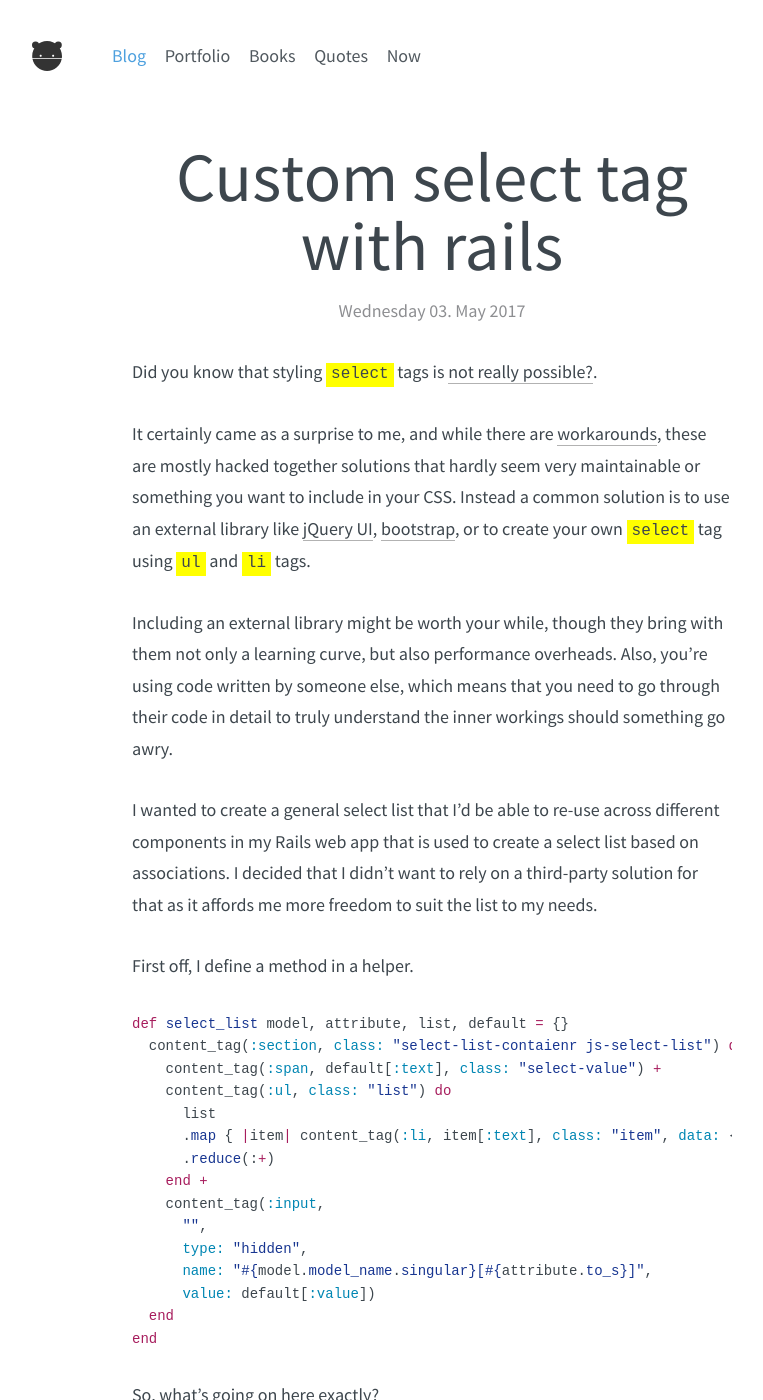
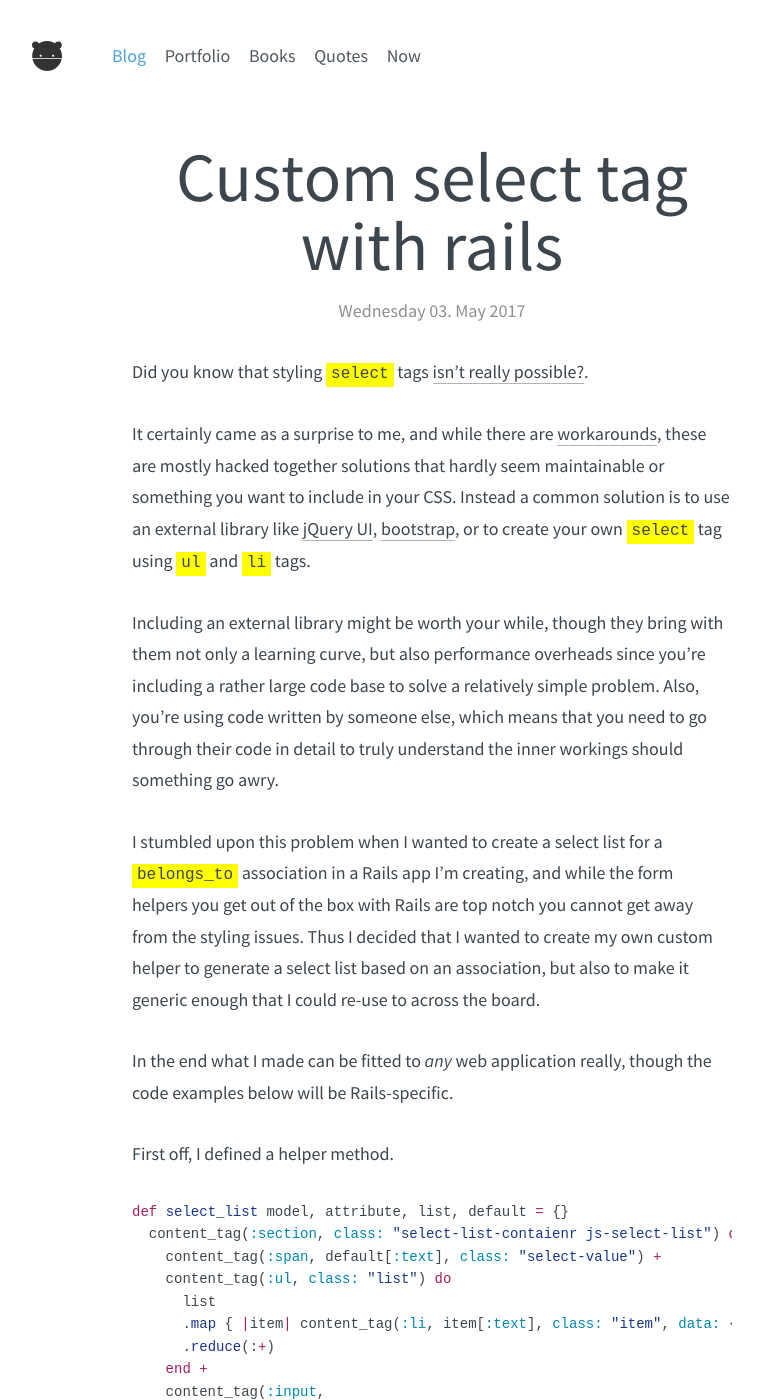
Before and after one commit to nicohvi/nicohvi.github.io, a Jekyll site: the page built from _posts/2017-05-03-custom-rails-select.md, in a window 1280 px wide and 1400 px high. Shown: the whole window, without its empty margins (208-971 px from the left). Built offline with Jekyll 4.4.1, drawn with Linux system fonts in a browser that asks for light colours; comment, search, counter and statistics services are not loaded; some of the changed text lies outside the part shown.

Commit message:
typos and stuff

````diff
--- a/_posts/2017-05-03-custom-rails-select.md
+++ b/_posts/2017-05-03-custom-rails-select.md
@@ -5,21 +5,21 @@ draft: false
 sitemap: true
 ---
 
-Did you know that styling `select` tags is [not really possible?](https://developer.mozilla.org/en-US/docs/Learn/HTML/Forms/Advanced_styling_for_HTML_forms#Dealing_with_the_select_nightmare).
+Did you know that styling `select` tags [isn't really possible?](https://developer.mozilla.org/en-US/docs/Learn/HTML/Forms/Advanced_styling_for_HTML_forms#Dealing_with_the_select_nightmare).
 
 It certainly came as a surprise to me, and while there are [workarounds](http://stackoverflow.com/questions/1895476/how-to-style-a-select-dropdown-with-css-only-without-javascript), these are mostly hacked
-together solutions that hardly seem very maintainable or something you want to include in your CSS.
+together solutions that hardly seem maintainable or something you want to include in your CSS.
 Instead a common solution is to use an external library like [jQuery UI](http://jqueryui.com/), [bootstrap](http://getbootstrap.com/2.3.2/#forms), or to create
 your own `select` tag using `ul` and `li` tags.
 
 Including an external library might be worth your while, though they bring with them not only
-a learning curve, but also performance overheads. Also, you're using code written by someone else, which
-means that you need to go through their code in detail to truly understand the inner workings should
-something go awry.
+a learning curve, but also performance overheads since you're including a rather large code base to solve a relatively simple problem. Also, you're using code written by someone else, which means that you need to go through their code in detail to truly understand the inner workings should something go awry.
 
-I wanted to create a general select list that I'd be able to re-use across different components in my Rails web app that is used to create a select list based on associations. I decided that I didn't want to rely on a third-party solution for that as it affords me more freedom to suit the list to my needs.
+I stumbled upon this problem when I wanted to create a select list for a `belongs_to` association in a Rails app I'm creating, and while the form helpers you get out of the box with Rails are top notch you cannot get away from the styling issues. Thus I decided that I wanted to create my own custom helper to generate a select list based on an association, but also to make it generic enough that I could re-use to across the board.
 
-First off, I define a method in a helper.
+In the end what I made can be fitted to *any* web application really, though the code examples below will be Rails-specific.
+
+First off, I defined a helper method.
 
 ```ruby
 def select_list model, attribute, list, default = {}
@@ -69,7 +69,21 @@ Kitten.all
 
 mary
 # => <#Person, kitten: <#Kitten name: "Mittens" > >
+
 ```
+
+And create a view:
+
+```haml
+  - mittens = mary.kitten
+  = select_list(mary,
+    :kitten_id,
+    Kitten.all.map { |kitten| { text: kitten.name, value: kitten.id }},
+    { text: mittens.name, value: mittens.id }
+  )
+```
+
+Which gives us the following HTML[^1]:
 
 ```html
 <section class="select-list-container js-select-list">
@@ -104,3 +118,7 @@ $(document).asEventStream('click', '.js-select-list .item')
 
 For a complete demo of how a list like this might work (with CSS transitions) you can take
 a look at [this GitHub repository](https://github.com/nicohvi/select-demo).
+
+---
+
+[^1]: The fact that I used Rails to generate the HTML doesn't matter - the solution itself works independently of the rendering tools used. As long as you have the same HTML the select box will work.
````
